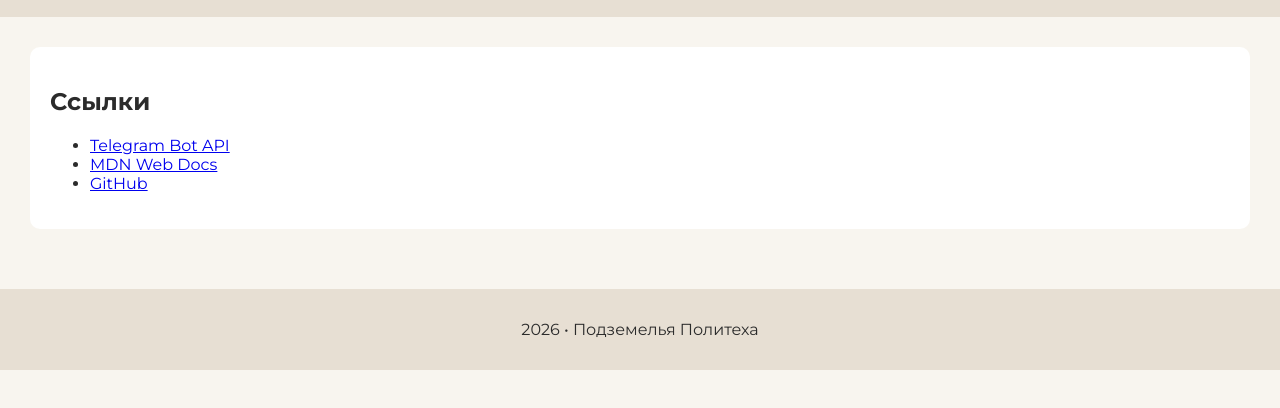
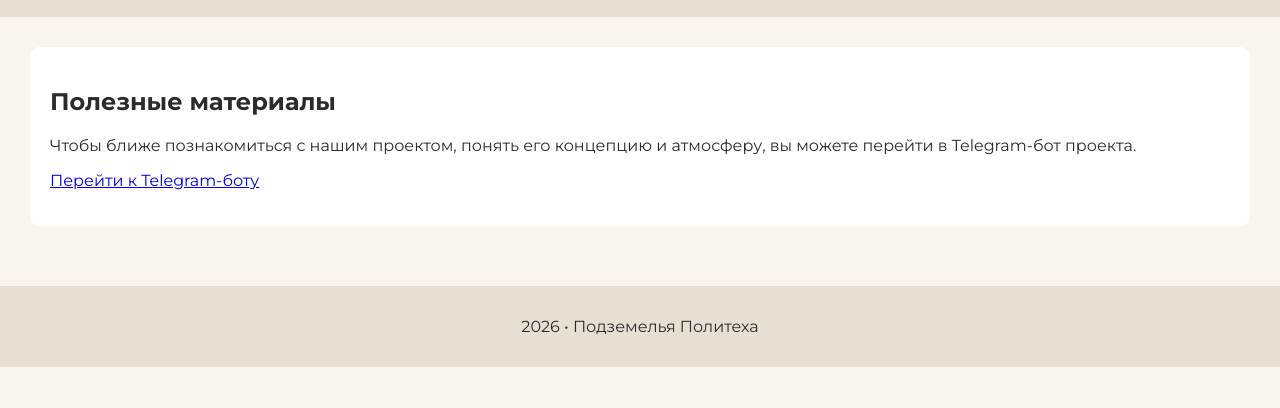
Before and after one commit to gorskalena31-a11y/project-sites, a plain HTML site: page resources.html in a window 1280 px wide. Shown: the part 124-532 px from the top of the page. Drawn offline with Linux system fonts and the light colour scheme.

Commit message:
resources.html

```diff
--- a/resources.html
+++ b/resources.html
@@ -18,14 +18,25 @@
 </header>
 
 <main>
+
     <section class="block">
-        <h2>Ссылки</h2>
-        <ul>
-            <li><a href="https://core.telegram.org/bots/api">Telegram Bot API</a></li>
-            <li><a href="https://developer.mozilla.org/ru/">MDN Web Docs</a></li>
-            <li><a href="https://github.com">GitHub</a></li>
-        </ul>
+
+        <h2>Полезные материалы</h2>
+
+        <p>
+            Чтобы ближе познакомиться с нашим проектом,
+            понять его концепцию и атмосферу,
+            вы можете перейти в Telegram-бот проекта.
+        </p>
+
+        <p>
+            <a href="https://t.me/ССЫЛКА_НА_БОТА">
+                Перейти к Telegram-боту
+            </a>
+        </p>
+
     </section>
+
 </main>
 
 <footer>
```
